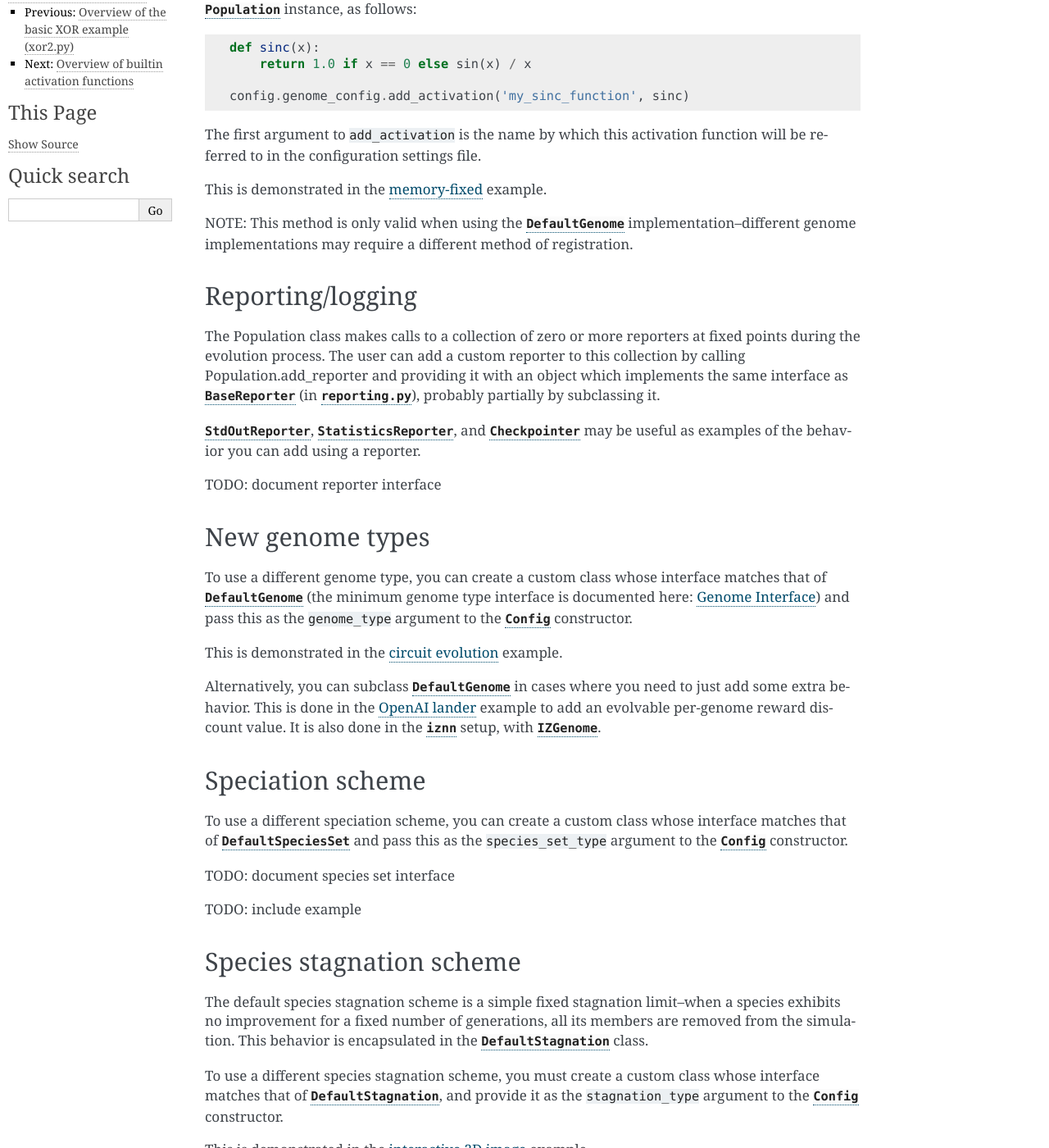
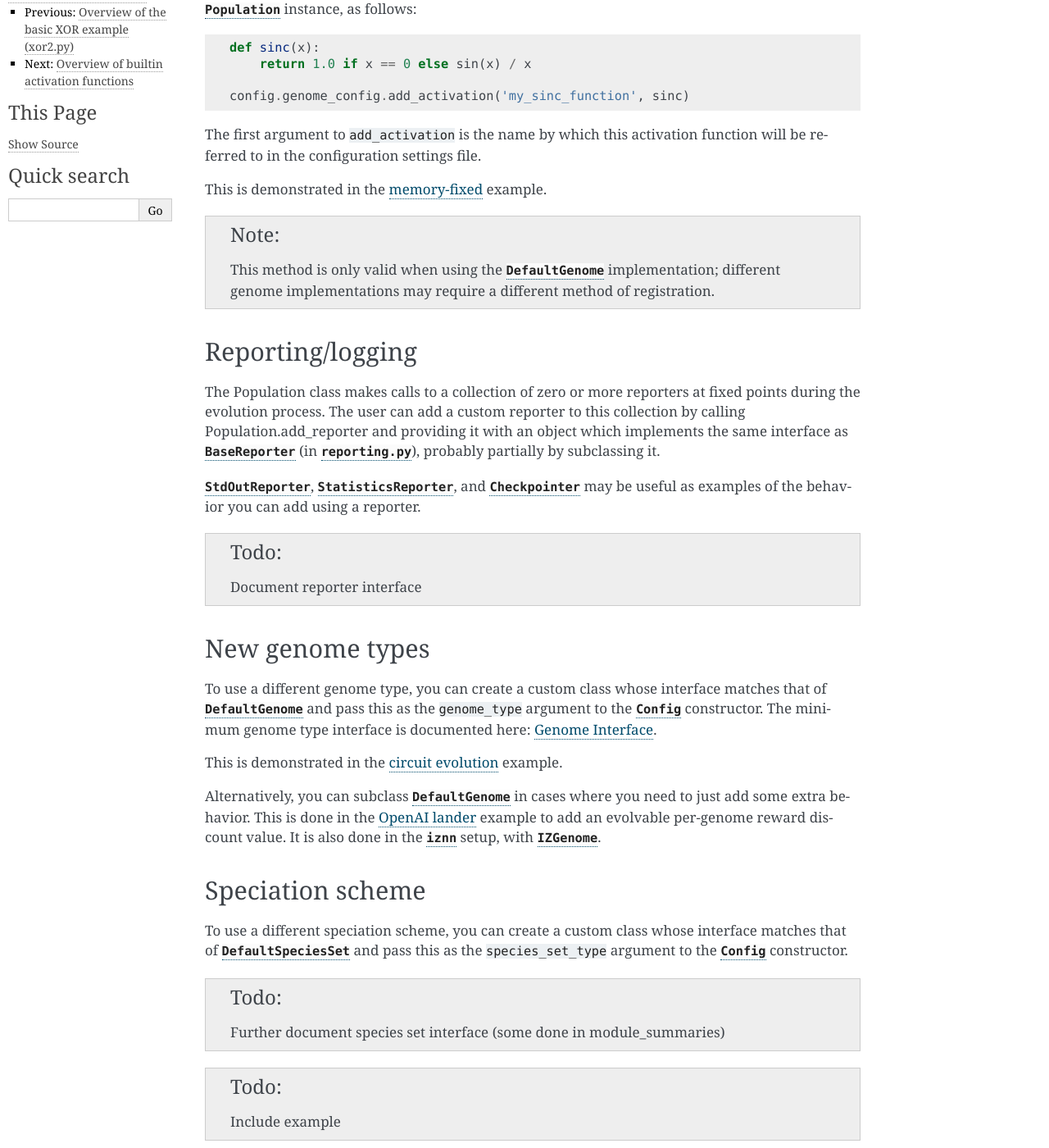
Before and after one commit to CodeReclaimers/neat-python, a Sphinx documentation site: the page built from docs/customization.rst, in a window 1280 px wide and 1400 px high, scrolled down 314 px. Shown: the whole window at 82% size. Built offline with Sphinx 7.4.7, drawn with Linux system fonts in a browser that asks for light colours; some of the changed text lies outside the part shown.

Commit message:
Rough species interface documentation done; bugfixes

```diff
--- a/docs/customization.rst
+++ b/docs/customization.rst
@@ -26,8 +26,10 @@ configuration settings file.
 This is demonstrated in the `memory-fixed
 <https://github.com/CodeReclaimers/neat-python/tree/master/examples/memory-fixed>`_ example.
 
-NOTE: This method is only valid when using the :py:class:`DefaultGenome <genome.DefaultGenome>` implementation--different genome implementations
-may require a different method of registration.
+.. note::
+
+  This method is only valid when using the :py:class:`DefaultGenome <genome.DefaultGenome>` implementation; different genome implementations
+  may require a different method of registration.
 
 .. index:: ! reporting
 
@@ -40,7 +42,9 @@ it with an object which implements the same interface as `BaseReporter` (in :py:
 
 :py:class:`StdOutReporter <reporting.StdOutReporter>`, :py:class:`StatisticsReporter <statistics.StatisticsReporter>`, and :py:class:`Checkpointer <checkpoint.Checkpointer>` may be useful as examples of the behavior you can add using a reporter.
 
-TODO: document reporter interface
+.. todo::
+
+  Document reporter interface
 
 .. index:: ! genome
 
@@ -48,8 +52,7 @@ New genome types
 ----------------
 
 To use a different genome type, you can create a custom class whose interface matches that of
-`DefaultGenome` (the minimum genome type interface is documented here: :ref:`genome-interface-label`)
-and pass this as the ``genome_type`` argument to the `Config` constructor.
+`DefaultGenome` and pass this as the ``genome_type`` argument to the `Config` constructor. The minimum genome type interface is documented here: :ref:`genome-interface-label`.
 
 This is demonstrated in the `circuit evolution
 <https://github.com/CodeReclaimers/neat-python/blob/master/examples/circuits/evolve.py>`_ example.
@@ -65,11 +68,15 @@ Speciation scheme
 -----------------
 
 To use a different speciation scheme, you can create a custom class whose interface matches that of
-`DefaultSpeciesSet` and pass this as the ``species_set_type`` argument to the `Config` constructor.
+:py:class:`DefaultSpeciesSet <species.DefaultSpeciesSet>` and pass this as the ``species_set_type`` argument to the `Config` constructor.
 
-TODO: document species set interface
+.. todo::
 
-TODO: include example
+  Further document species set interface (some done in module_summaries)
+
+.. todo::
+
+  Include example
 
 .. index:: ! stagnation
 
@@ -86,7 +93,9 @@ of `DefaultStagnation`, and provide it as the ``stagnation_type`` argument to th
 This is demonstrated in the `interactive 2D image
 <https://github.com/CodeReclaimers/neat-python/blob/master/examples/picture2d/interactive.py>`_ example.
 
-TODO: document stagnation interface
+.. todo::
+
+  Document stagnation interface
 
 .. index:: ! DefaultReproduction
 
@@ -99,4 +108,6 @@ The default reproduction scheme uses explicit fitness sharing.  This behavior is
 To use a different reproduction scheme, you must create a custom class whose interface matches that
 of `DefaultReproduction`, and provide it as the ``reproduction_type`` argument to the `Config` constructor.
 
-TODO: include example
+.. todo::
+
+  Include example
--- a/docs/glossary.rst
+++ b/docs/glossary.rst
@@ -83,3 +83,5 @@ Glossary
     Subdivisions of the population into groups of similar (by the :term:`genomic distance` measure) individuals (:term:`genomes <genome>`),
     which compete among themselves but share fitness relative to the rest of the population. This is, among other things, a mechanism to try to avoid the
     quick elimination of high-potential topological mutants that have an initial poor fitness prior to smaller "tuning" changes. TODO: Add links.
+
+:ref:`Table of Contents <toc-label>`
--- a/docs/neat_overview.rst
+++ b/docs/neat_overview.rst
@@ -28,3 +28,7 @@ sexual or asexual) and mutation of the most fit individuals of the previous gene
 The reproduction and mutation operations may add nodes and/or connections to genomes, so as the algorithm proceeds
 genomes (and the neural networks they produce) may become more and more complex.  When the preset number of generations
 is reached, or when at least one individual exceeds the user-specified :ref:`fitness threshold <fitness-threshold-label>`, the algorithm terminates.
+
+.. todo::
+
+  Explain speciation (including genetic distance determination).
```
Also changed, not shown: docs/config_file.rst (+14 -3 lines), docs/index.rst (+4 -3 lines), docs/module_summaries.rst (+77 -20 lines).
